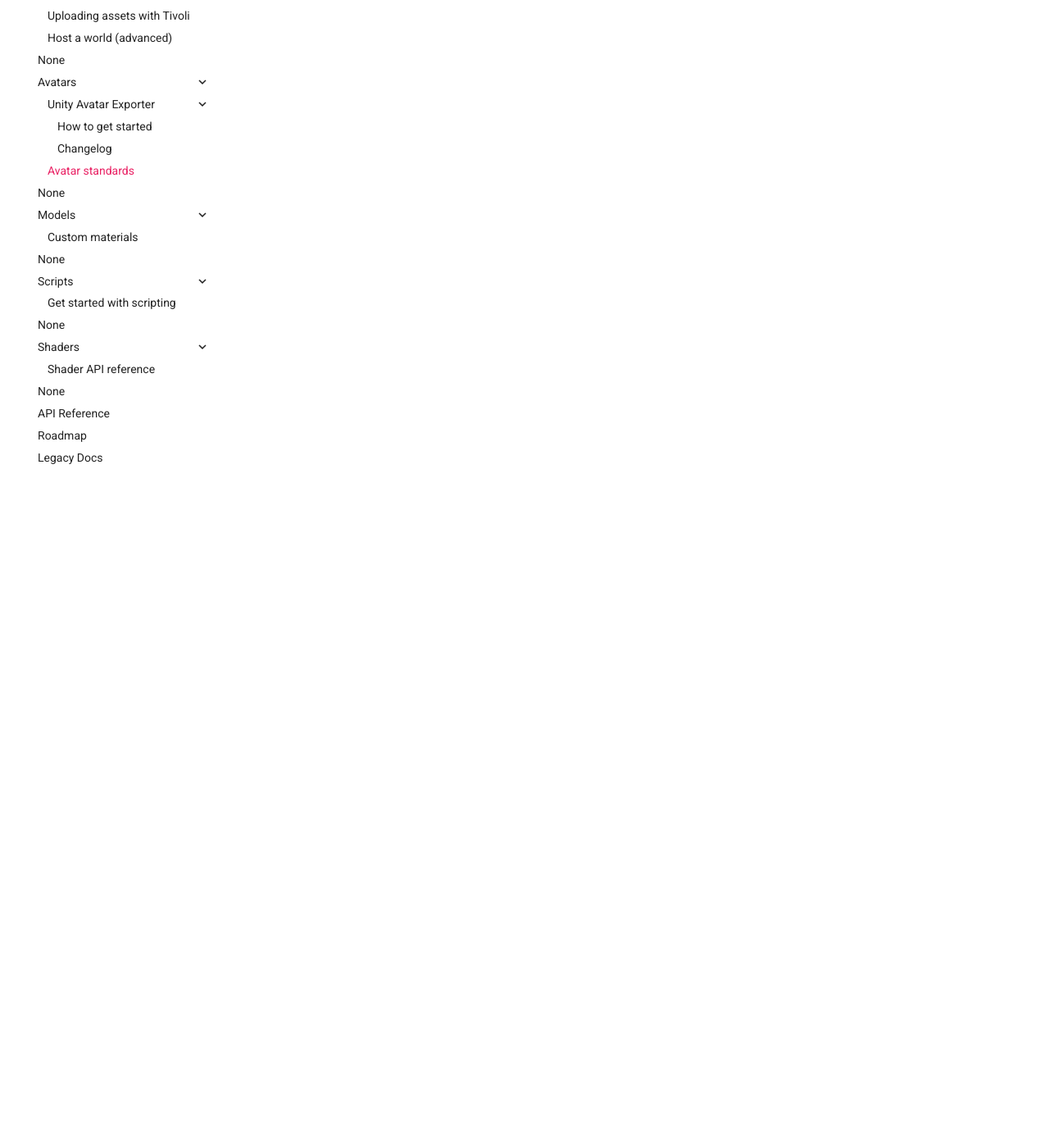
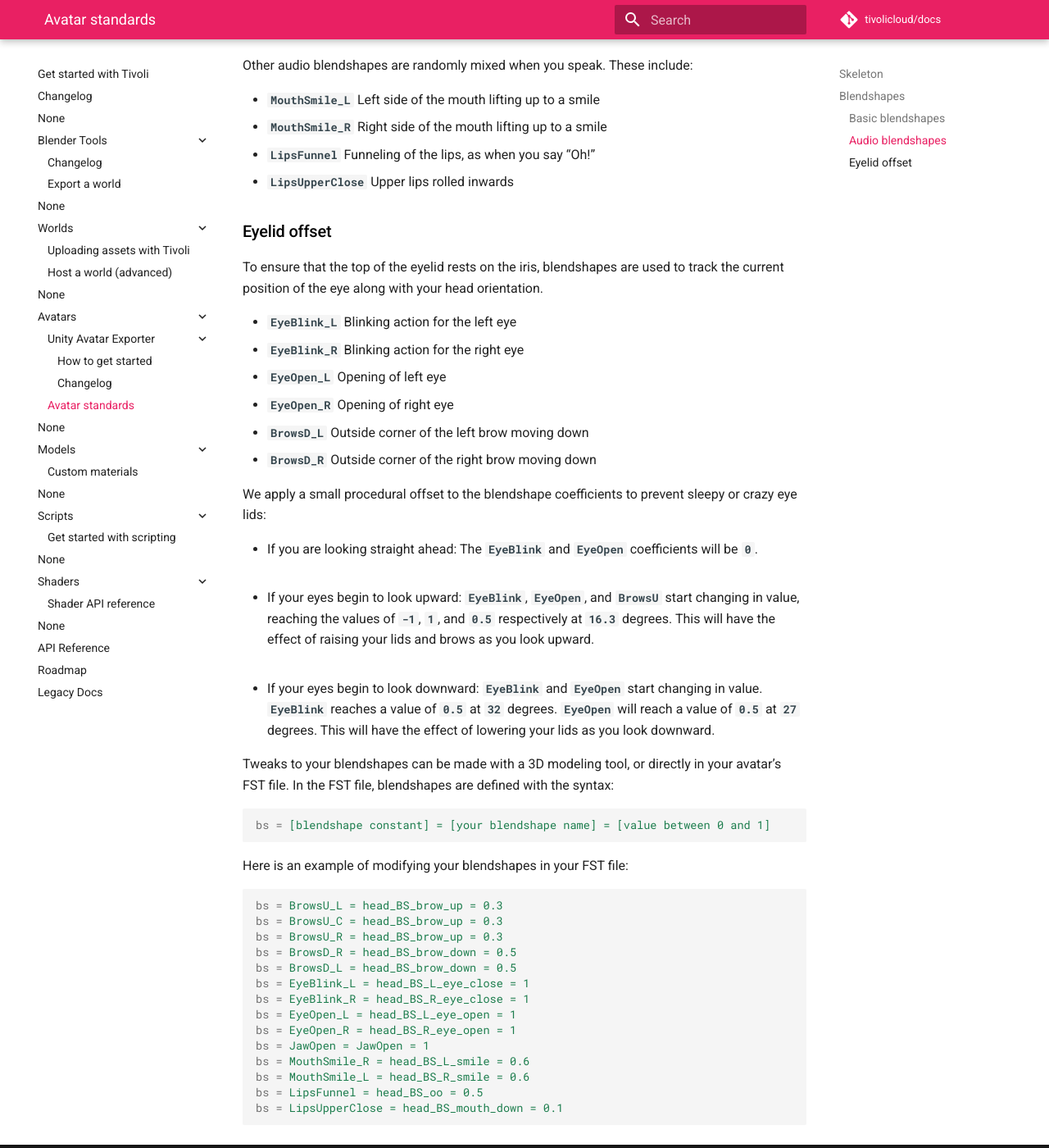
Before and after one commit to Nex-Pro/docs, an MkDocs documentation site: the page built from docs/avatars/avatar-standards.md, in a window 1280 px wide and 1400 px high, scrolled down 2692 px. Shown: the whole window at 82% size. Built offline with MkDocs 1.6.1 and Material for MkDocs 9.7.7, drawn with Linux system fonts in a browser that asks for light colours; some of the changed text lies outside the part shown.

Commit message:
Updated avatar standards page

````diff
--- a/docs/avatars/avatar-standards.md
+++ b/docs/avatars/avatar-standards.md
@@ -2,65 +2,137 @@
 
 ## Skeleton
 
--   `Hips`
-    -   `LeftUpLeg`
-        -   `LeftLeg`
-            -   `LeftFoot`
-                -   `LeftToeBase`
-    -   `RightUpLeg`
-        -   `RightLeg`
-            -   `RightFoot`
-                -   `RightToeBase`
-    -   `Spine`
-        -   `Spine1`
-            -   `Spine2`
-                -   `Neck`
-                    -   `Head`
-                        -   `HeadTop_End`
-                        -   `LeftEye`
-                        -   `RightEye`
-                -   `LeftShoulder`
-                    -   `LeftArm`
-                        -   `LeftForeArm`
-                            -   `LeftHand`
-                                -   `LeftHandThumb1`
-                                    -   `LeftHandThumb2`
-                                        -   `LeftHandThumb3`
-                                -   `LeftHandIndex1`
-                                    -   `LeftHandIndex2`
-                                        -   `LeftHandIndex3`
-                                -   `LeftHandMiddle1`
-                                    -   `LeftHandMiddle2`
-                                        -   `LeftHandMiddle3`
-                                -   `LeftHandRing1`
-                                    -   `LeftHandRing2`
-                                        -   `LeftHandRing3`
-                                -   `LeftHandPinky1`
-                                    -   `LeftHandPinky2`
-                                        -   `LeftHandPinky3`
-                -   `RightShoulder`
-                    -   `RightArm`
-                        -   `RightForeArm`
-                            -   `RightHandThumb1`
-                                -   `RightHandThumb2`
-                                    -   `RightHandThumb3`
-                            -   `RightHandIndex1`
-                                -   `RightHandIndex2`
-                                    -   `RightHandIndex3`
-                            -   `RightHandMiddle1`
-                                -   `RightHandMiddle2`
-                                    -   `RightHandMiddle3`
-                            -   `RightHandRing1`
-                                -   `RightHandRing2`
-                                    -   `RightHandRing3`
-                            -   `RightHandPinky1`
-                                -   `RightHandPinky2`
-                                    -   `RightHandPinky3`
+![Legs](avatar-standards/legs.png)
+![Body](avatar-standards/body.png)
+![Hand](avatar-standards/hand.png)
+
+```
+Hips
+|―― LeftUpLeg
+|   `―― LeftLeg
+|       `―― LeftFoot
+|           `―― LeftToeBase
+|―― RightUpLeg
+|   `―― RightLeg
+|       `―― RightFoot
+|           `―― RightToeBase
+`―― Spine
+    `―― Spine1
+        `―― Spine2
+            |―― Neck
+            |   `―― Head
+            |       |―― HeadTop_End
+            |       |―― LeftEye
+            |       `―― RightEye
+            |―― LeftShoulder
+            |   `―― LeftArm
+            |       `―― LeftForeArm
+            |           `―― LeftHand
+            |               |―― LeftHandThumb1
+            |               |   `―― LeftHandThumb2
+            |               |       `―― LeftHandThumb3
+            |               |―― LeftHandIndex1
+            |               |   `―― LeftHandIndex2
+            |               |       `―― LeftHandIndex3
+            |               |―― LeftHandMiddle1
+            |               |   `―― LeftHandMiddle2
+            |               |       `―― LeftHandMiddle3
+            |               |―― LeftHandRing1
+            |               |   `―― LeftHandRing2
+            |               |       `―― LeftHandRing3
+            |               `―― LeftHandPinky1
+            |                   `―― LeftHandPinky2
+            |                       `―― LeftHandPinky3
+            `―― RightShoulder
+                `―― RightArm
+                    `―― RightForeArm
+                        `―― RightHand
+                            |―― RightHandThumb1
+                            |   `―― RightHandThumb2
+                            |       `―― RightHandThumb3
+                            |―― RightHandIndex1
+                            |   `―― RightHandIndex2
+                            |       `―― RightHandIndex3
+                            |―― RightHandMiddle1
+                            |   `―― RightHandMiddle2
+                            |       `―― RightHandMiddle3
+                            |―― RightHandRing1
+                            |   `―― RightHandRing2
+                            |       `―― RightHandRing3
+                            `―― RightHandPinky1
+                                `―― RightHandPinky2
+                                    `―― RightHandPinky3
+```
 
 ## Blendshapes
 
-Basic blend shapes
+You don't have to add every blendshape, just the ones you want to use.
 
--   `EyeBlink_L`
--   `EyeBlink_R`
--   `JawOpen`
+### Basic blendshapes
+
+These blendshapes are the most used.
+
+-   **`EyeBlink_L`** Blinking action for the left eye
+-   **`EyeBlink_R`** Blinking action for the right eye
+-   **`JawOpen`** Opening of the jaw
+
+### Audio blendshapes
+
+These blendshapes are used when you speak.
+
+Your eyebrows are blendshapes that react to a change in volume. They will move upwards when your voice gets louder. These include:
+
+-   **`BrowsU_C`** Center of the brow going up
+-   **`BrowsU_L`** Outside corner of the left brow going up
+-   **`BrowsU_L`** Outside corner of the right brow going up
+
+Other audio blendshapes are randomly mixed when you speak. These include:
+
+-   **`MouthSmile_L`** Left side of the mouth lifting up to a smile
+-   **`MouthSmile_R`** Right side of the mouth lifting up to a smile
+-   **`LipsFunnel`** Funneling of the lips, as when you say “Oh!”
+-   **`LipsUpperClose`** Upper lips rolled inwards
+
+### Eyelid offset
+
+To ensure that the top of the eyelid rests on the iris, blendshapes are used to track the current position of the eye along with your head orientation.
+
+-   **`EyeBlink_L`** Blinking action for the left eye
+-   **`EyeBlink_R`** Blinking action for the right eye
+-   **`EyeOpen_L`** Opening of left eye
+-   **`EyeOpen_R`** Opening of right eye
+-   **`BrowsD_L`** Outside corner of the left brow moving down
+-   **`BrowsD_R`** Outside corner of the right brow moving down
+
+We apply a small procedural offset to the blendshape coefficients to prevent sleepy or crazy eye lids:
+
+-   If you are looking straight ahead: The **`EyeBlink`** and **`EyeOpen`** coefficients will be **`0`**.
+    <br><br>
+-   If your eyes begin to look upward: **`EyeBlink`**, **`EyeOpen`**, and **`BrowsU`** start changing in value, reaching the values of **`-1`**, **`1`**, and **`0.5`** respectively at **`16.3`** degrees. This will have the effect of raising your lids and brows as you look upward.
+    <br><br>
+-   If your eyes begin to look downward: **`EyeBlink`** and **`EyeOpen`** start changing in value. **`EyeBlink`** reaches a value of **`0.5`** at **`32`** degrees. **`EyeOpen`** will reach a value of **`0.5`** at **`27`** degrees. This will have the effect of lowering your lids as you look downward.
+
+Tweaks to your blendshapes can be made with a 3D modeling tool, or directly in your avatar’s FST file. In the FST file, blendshapes are defined with the syntax:
+
+```ini
+bs = [blendshape constant] = [your blendshape name] = [value between 0 and 1]
+```
+
+Here is an example of modifying your blendshapes in your FST file:
+
+```ini
+bs = BrowsU_L = head_BS_brow_up = 0.3
+bs = BrowsU_C = head_BS_brow_up = 0.3
+bs = BrowsU_R = head_BS_brow_up = 0.3
+bs = BrowsD_R = head_BS_brow_down = 0.5
+bs = BrowsD_L = head_BS_brow_down = 0.5
+bs = EyeBlink_L = head_BS_L_eye_close = 1
+bs = EyeBlink_R = head_BS_R_eye_close = 1
+bs = EyeOpen_L = head_BS_L_eye_open = 1
+bs = EyeOpen_R = head_BS_R_eye_open = 1
+bs = JawOpen = JawOpen = 1
+bs = MouthSmile_R = head_BS_L_smile = 0.6
+bs = MouthSmile_L = head_BS_R_smile = 0.6
+bs = LipsFunnel = head_BS_oo = 0.5
+bs = LipsUpperClose = head_BS_mouth_down = 0.1
+```
````
Also changed, not shown: docs/avatars/avatar-standards/body.png (added), docs/avatars/avatar-standards/hand.png (added), docs/avatars/avatar-standards/legs.png (added).
